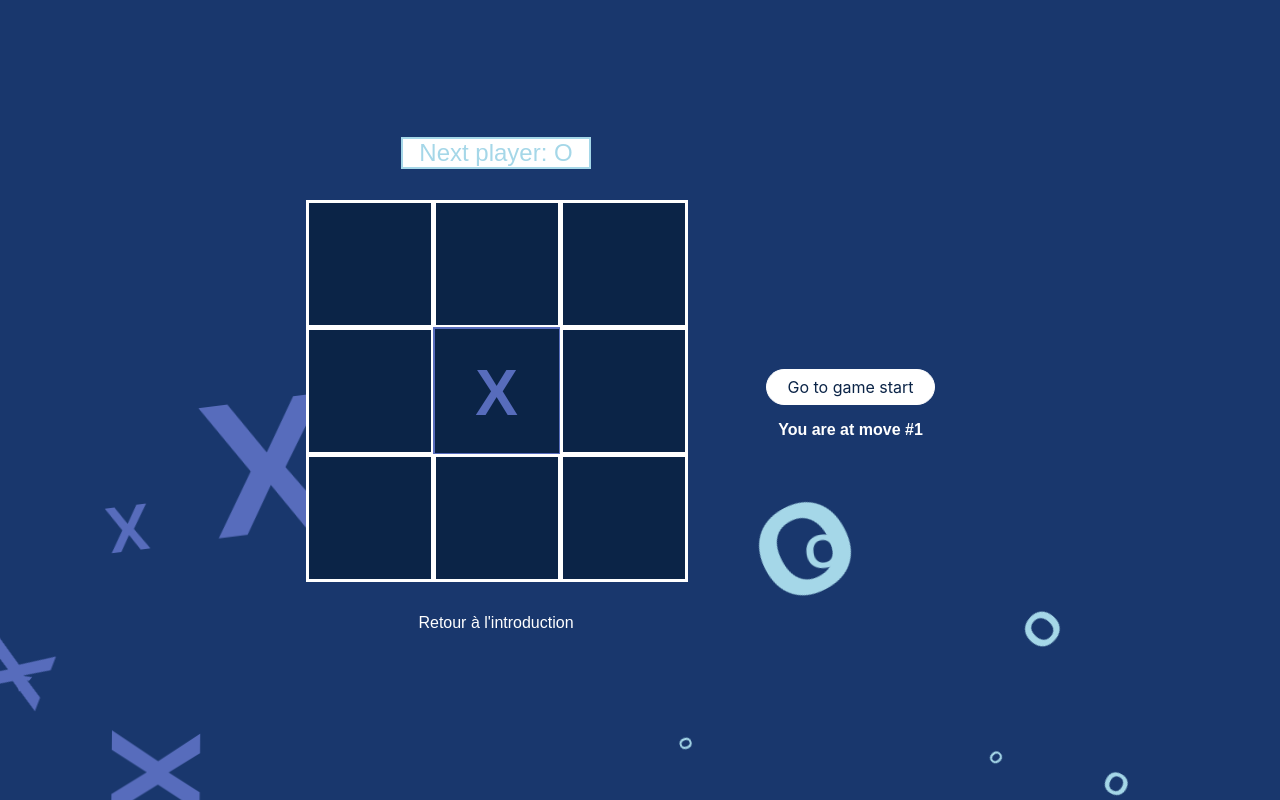
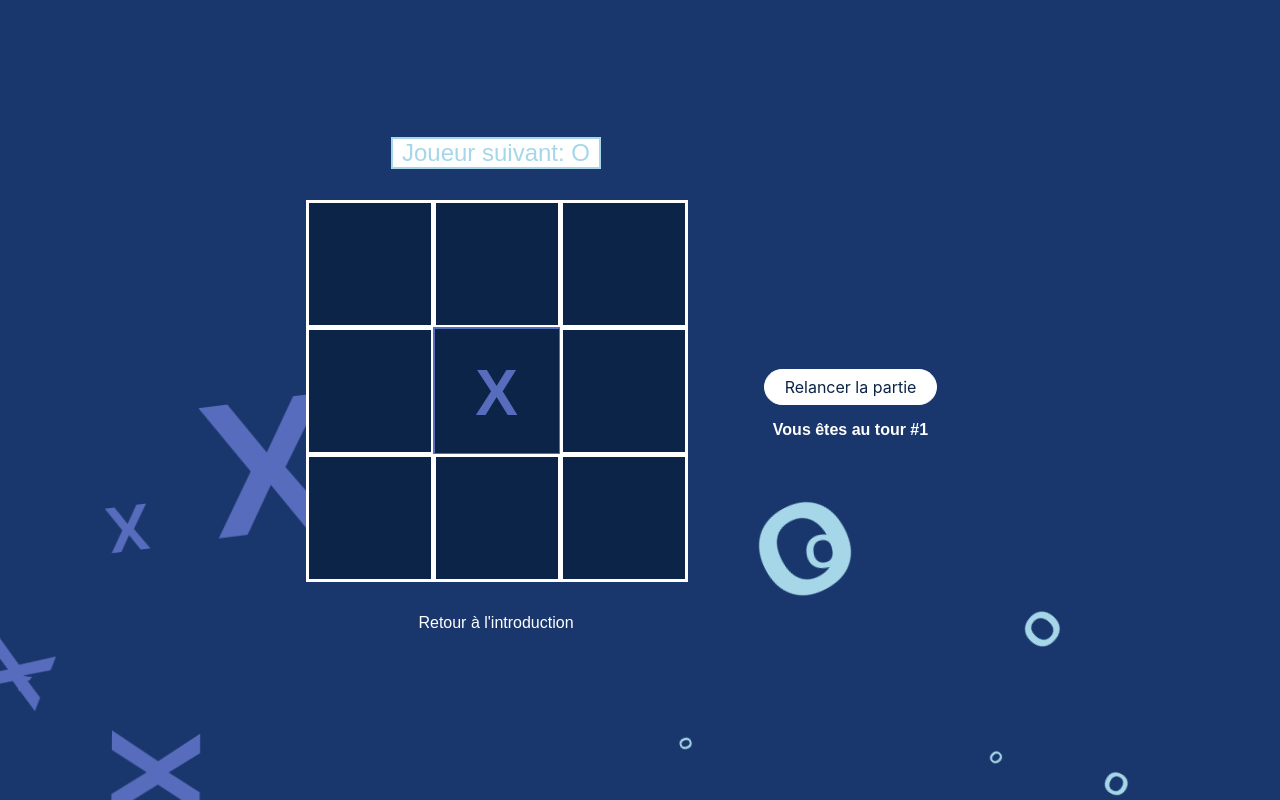
Before and after one commit to PierreMerlaud/morpion, a Next.js app: page /game in a window 1280 px wide. Both pictures are taken after a click on the button 496 px from the left and 390 px from the top of the page. Built offline with nearby package versions, Linux system fonts and the light colour scheme.

Commit message:
langue français

```diff
--- a/components/Board.js
+++ b/components/Board.js
@@ -41,7 +41,7 @@ export default function Board({ xIsNext, squares, onPlay }) {
       statusClass += " o-color";
     }
   } else {
-    status = "Next player: " + (xIsNext ? "X" : "O");
+    status = "Joueur suivant: " + (xIsNext ? "X" : "O");
     statusClass += xIsNext ? " x-color" : " o-color";
   }
 
--- a/components/Confettis.js
+++ b/components/Confettis.js
@@ -13,7 +13,7 @@ const Confettis = ({ value }) => {
         colors={colors}
         numberOfPieces={300}
       />
-      <div className="victoryText">{value} is the winner !</div>
+      <div className="victoryText">{value} a gagné !</div>
     </>
   );
 };
--- a/pages/game.js
+++ b/pages/game.js
@@ -55,13 +55,13 @@ export default function Game() {
     let CSS;
     let buttonBase = "buttonBase";
     if (move > 0) {
-      description = "Go to move #" + move;
+      description = "Aller au tour #" + move;
     } else {
-      description = "Go to game start";
+      description = "Relancer la partie";
     }
 
     if (move === currentMove) {
-      description = "You are at move #" + move;
+      description = "Vous êtes au tour #" + move;
     }
 
     if (move === 0) {
@@ -107,7 +107,7 @@ export default function Game() {
                   className="buttonBase buttonStart"
                   onClick={() => jumpTo(0)}
                 >
-                  Go to game start
+                  Relancer le jeu
                 </button>
               </div>
             </>
--- a/styles/game.css
+++ b/styles/game.css
@@ -144,7 +144,7 @@ code {
   font-size: 1.5rem;
   background-color: #ffffff;
   text-align: center;
-  width: 50%;
+  width: 55%;
 }
 
 li {
```
